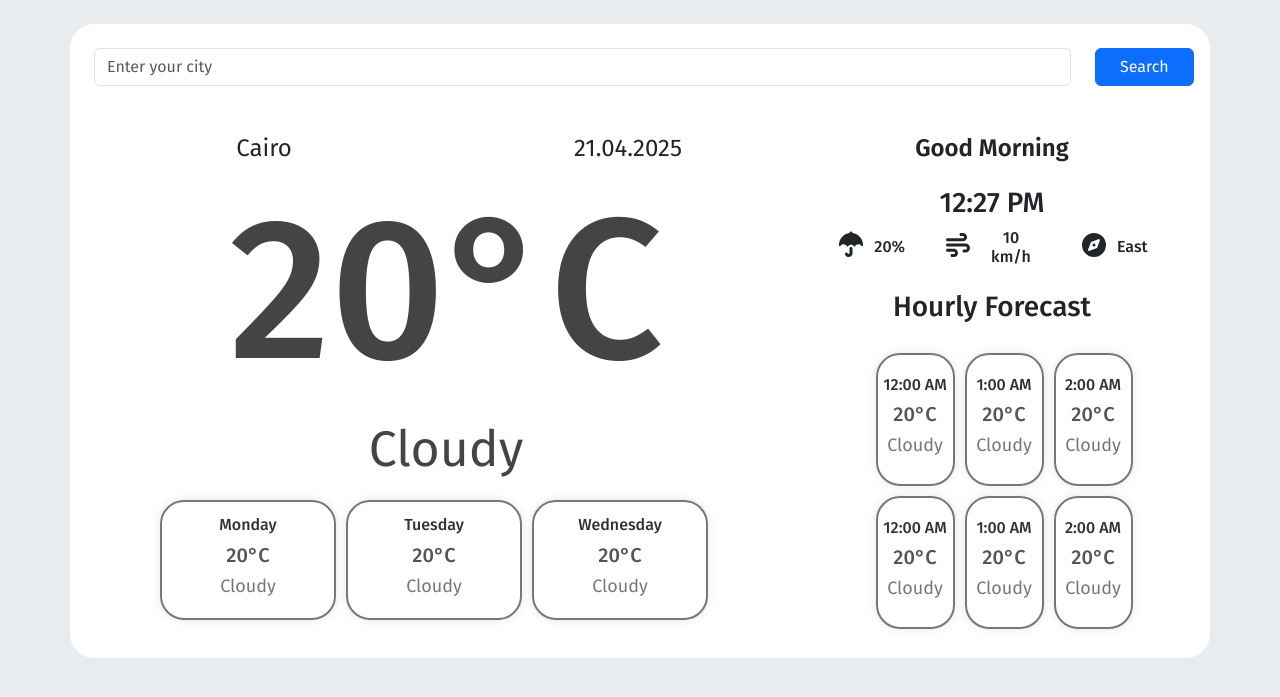
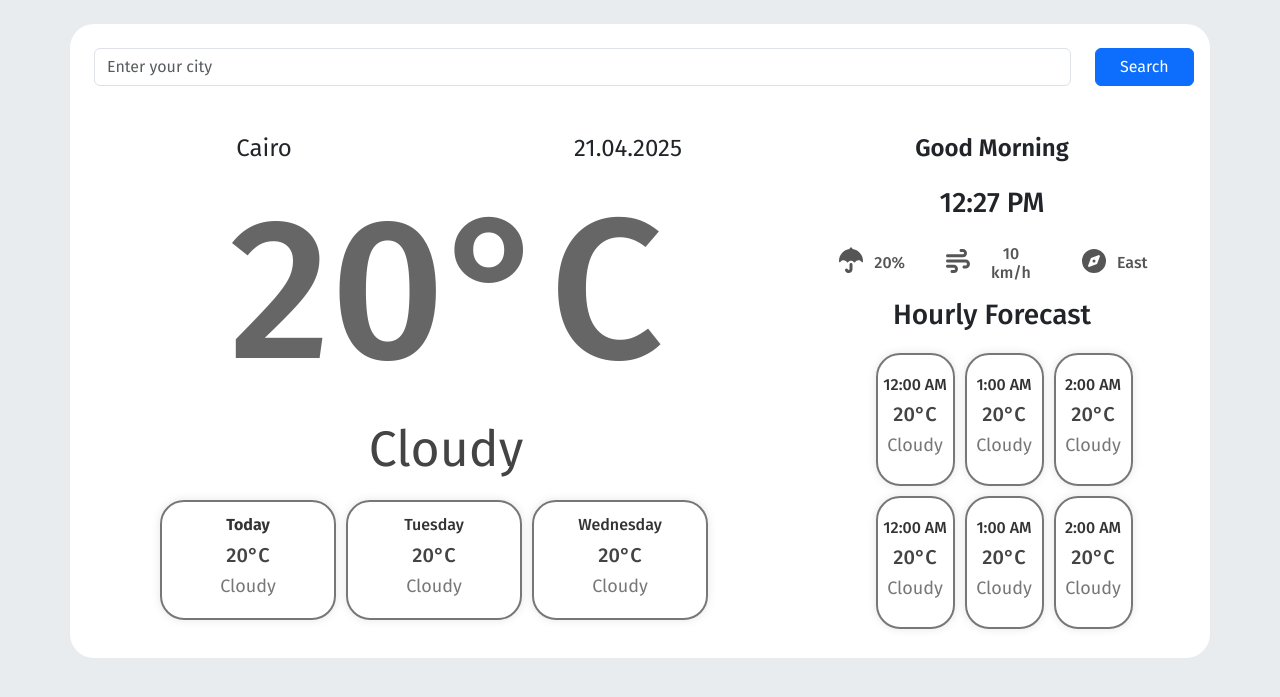
Before and after one commit to Yassin-Ibrahim5/Weather-App, a website: page weather app/index.html in a window 1280 px wide. Shown: the part 63-760 px from the top of the page. Drawn offline with Linux system fonts and the light colour scheme.

Commit message:
latest updates

```diff
--- a/weather app/css/style.css
+++ b/weather app/css/style.css
@@ -102,7 +102,7 @@ main .main-content {
 
 #today-temp {
     font: 500 200px 'Fira Sans', sans-serif;
-    color: #444;
+    color: #666;
 }
 
 #weather-type {
@@ -134,5 +134,9 @@ main .main-content {
 
 .weather-temp {
     font: 500 20px 'Fira Sans', sans-serif;
+    color: #444;
+}
+
+.weather-details {
     color: #555;
 }
--- a/weather app/index.html
+++ b/weather app/index.html
@@ -74,17 +74,17 @@
                 <div class="three-day-forecast">
                     <div class="row d-flex justify-content-center align-items-center w-100 mt-3">
                         <div class="col-md-3 day-forecast">
-                            <h6>Monday</h6>
+                            <h6 class="fw-bolder">Today</h6>
                             <h4 class="weather-temp">20°C</h4>
                             <h6 class="weather-subtitle">Cloudy</h6>
                         </div>
                         <div class="col-md-3 day-forecast">
-                            <h6>Tuesday</h6>
+                            <h6 id="tomorrow-weather">Tuesday</h6>
                             <h4 class="weather-temp">20°C</h4>
                             <h6 class="weather-subtitle">Cloudy</h6>
                         </div>
                         <div class="col-md-3 day-forecast">
-                            <h6>Wednesday</h6>
+                            <h6 id="after-tomorrow">Wednesday</h6>
                             <h4 class="weather-temp">20°C</h4>
                             <h6 class="weather-subtitle">Cloudy</h6>
                         </div>
@@ -94,7 +94,7 @@
 
             <div class="col-md-4 mt-4">
                 <h3 id="current-time" class="text-center">12:27 PM</h3>
-                <div class="row d-flex justify-content-between">
+                <div class="row d-flex justify-content-between weather-details mt-4">
                     <div class="col-md-4 d-flex justify-content-center align-items-center">
                         <h4><i class="fa-solid fa-umbrella"></i></h4>
                         <h6 class="ms-2" id="chance-of-rain">20%</h6>
@@ -109,9 +109,9 @@
                     </div>
 
                 </div>
-                <div class="mt-3">
+                <div class="mt-2">
                     <h3 class="text-center">Hourly Forecast</h3>
-                    <div class="container-fluid mt-4 hourly-forcast">
+                    <div class="container-fluid mt-3 hourly-forcast">
                         <div class="row d-flex justify-content-center align-items-center w-100">
                             <div class="col-md-3 hour-forecast">
                                 <h6>12:00 AM</h6>
```
